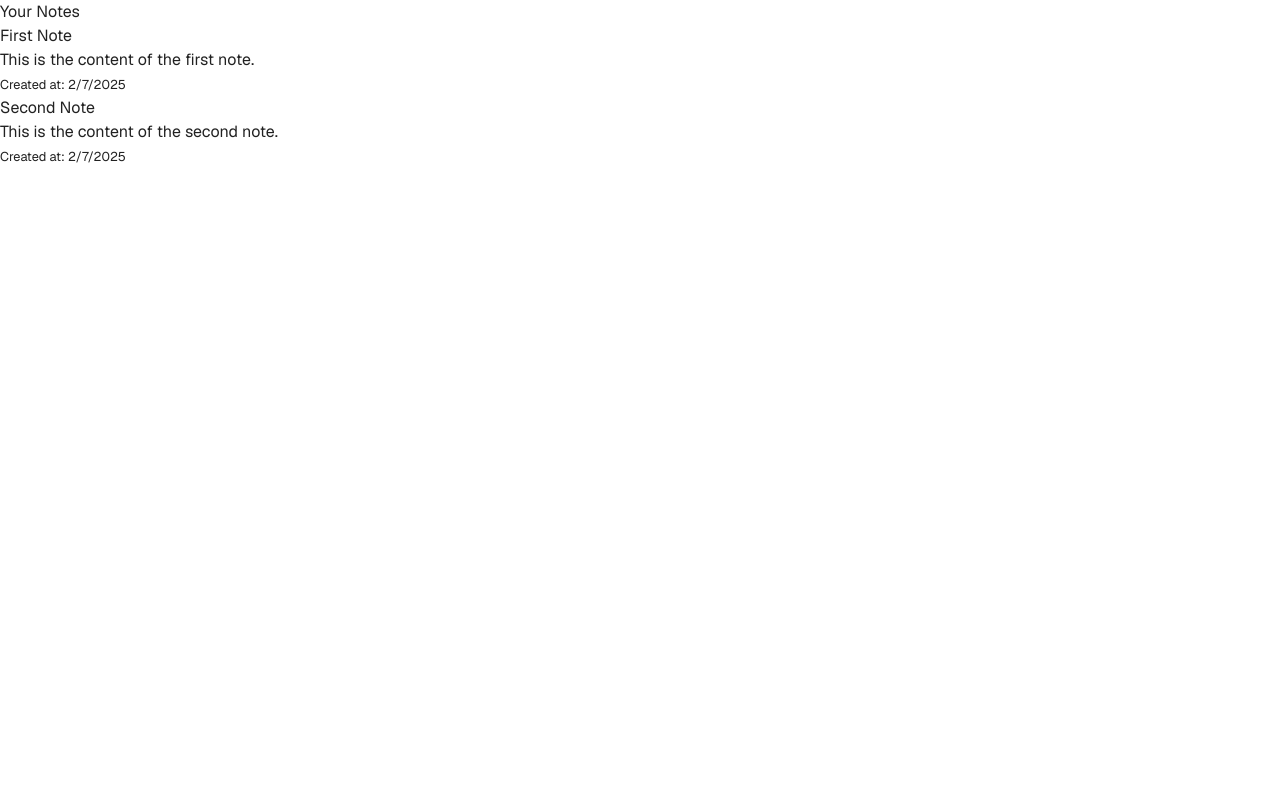
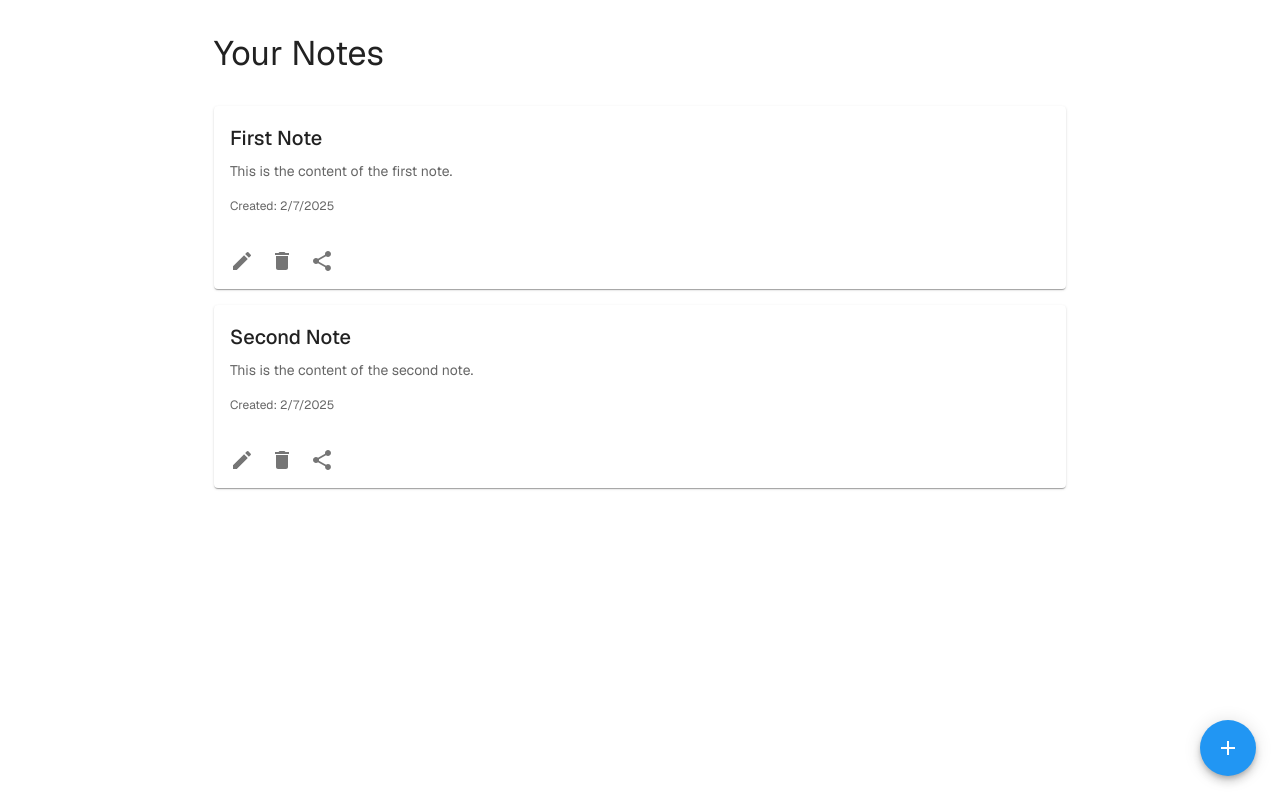
Before and after one commit to Buildathonzx/whisperrnote, a Next.js app: page /notes in a window 1280 px wide. Built offline with nearby package versions, Linux system fonts and the light colour scheme.

Commit message:
👽️ feat(notes): Update Note component to handle user input in form of text.

```diff
--- a/src/app/(app)/notes/Note.tsx
+++ b/src/app/(app)/notes/Note.tsx
@@ -1,11 +1,39 @@
+import { Card, CardContent, Typography, CardActions, IconButton } from '@mui/material';
+import { Edit, Delete, Share } from '@mui/icons-material';
 import { Note } from "../../../../types/notes";
 
 export default function NoteComponent({ note }: { note: Note }) {
   return (
-    <div className="note-card">
-      <h2>{note.title}</h2>
-      <p>{note.content}</p>
-      <small>Created at: {note.createdAt.toLocaleDateString()}</small>
-    </div>
+    <Card sx={{
+      mb: 2,
+      transition: 'transform 0.2s',
+      '&:hover': {
+        transform: 'translateY(-2px)',
+        boxShadow: 3,
+      }
+    }}>
+      <CardContent>
+        <Typography variant="h6" gutterBottom>
+          {note.title}
+        </Typography>
+        <Typography variant="body2" color="text.secondary">
+          {note.content}
+        </Typography>
+        <Typography variant="caption" color="text.secondary" sx={{ mt: 2, display: 'block' }}>
+          Created: {note.createdAt.toLocaleDateString()}
+        </Typography>
+      </CardContent>
+      <CardActions disableSpacing>
+        <IconButton aria-label="edit">
+          <Edit />
+        </IconButton>
+        <IconButton aria-label="delete">
+          <Delete />
+        </IconButton>
+        <IconButton aria-label="share">
+          <Share />
+        </IconButton>
+      </CardActions>
+    </Card>
   );
 }
--- a/src/app/(app)/notes/page.tsx
+++ b/src/app/(app)/notes/page.tsx
@@ -1,3 +1,5 @@
+import { Container, Typography, Fab, Box } from '@mui/material';
+import { Add } from '@mui/icons-material';
 import { Note } from "../../../../types/notes";
 import NoteComponent from "./Note";
 
@@ -18,11 +20,22 @@ const dummyNotes: Note[] = [
 
 export default function NotesPage() {
   return (
-    <div className="container">
-      <h1>Your Notes</h1>
+    <Container maxWidth="md" sx={{ py: 4 }}>
+      <Box sx={{ display: 'flex', justifyContent: 'space-between', alignItems: 'center', mb: 4 }}>
+        <Typography variant="h4" component="h1">
+          Your Notes
+        </Typography>
+      </Box>
       {dummyNotes.map((note) => (
         <NoteComponent key={note.id} note={note} />
       ))}
-    </div>
+      <Fab
+        color="primary"
+        aria-label="add"
+        sx={{ position: 'fixed', bottom: 24, right: 24 }}
+      >
+        <Add />
+      </Fab>
+    </Container>
   );
 }
```
Also changed, not shown: src/app/(auth)/login/page.tsx (+55 -4 lines).
